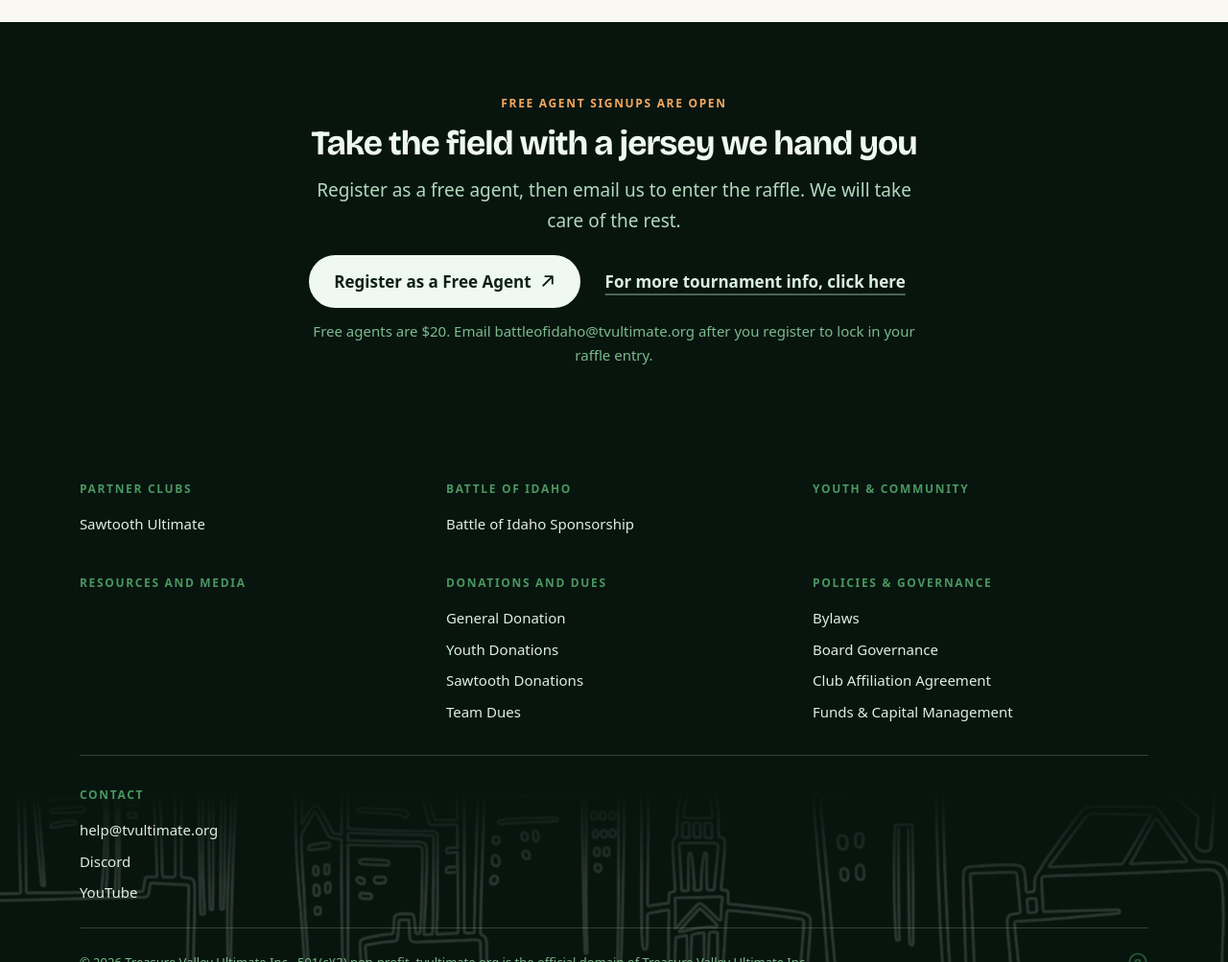
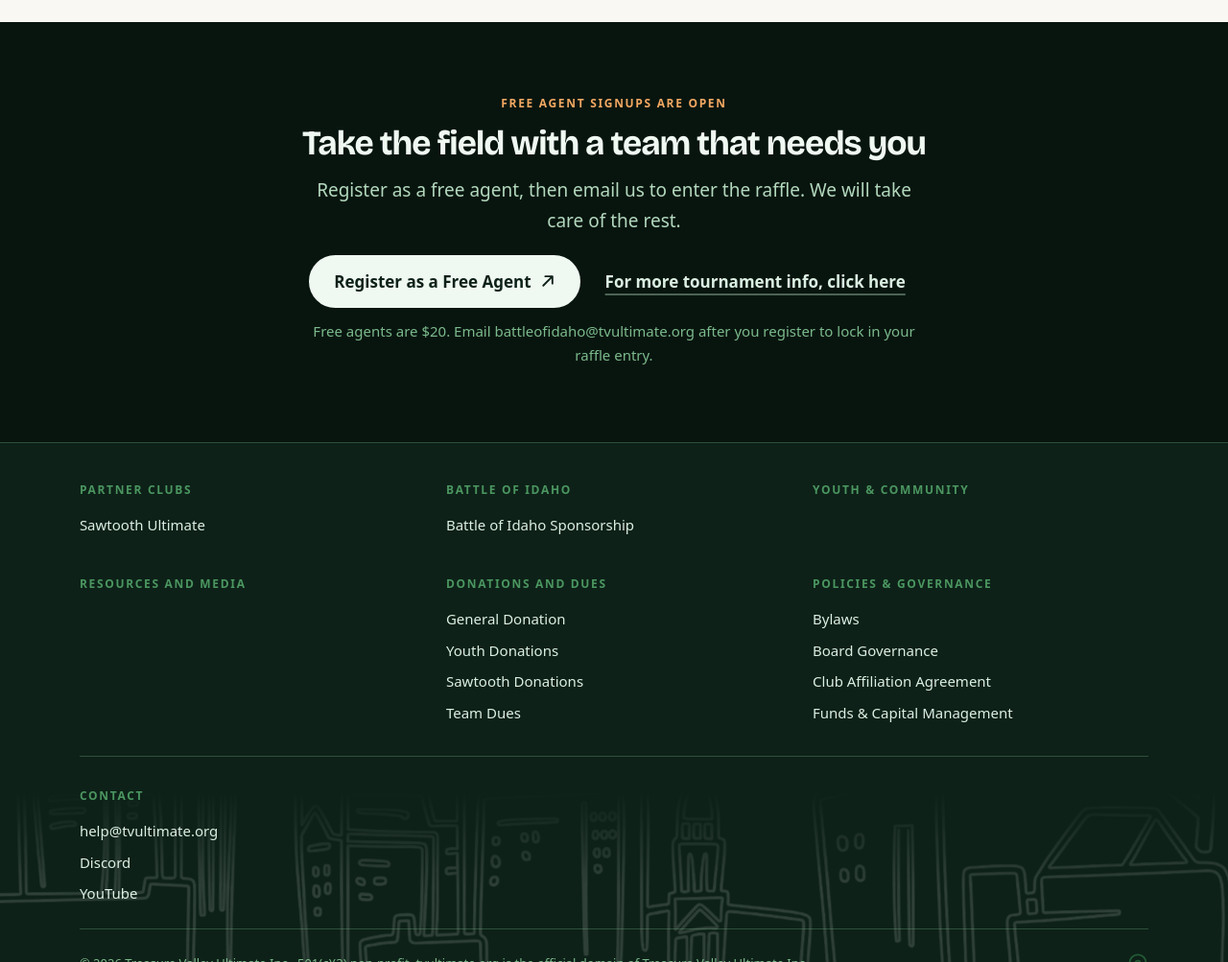
Before and after one commit to tvultimate/tvultimate.org, an Astro site: page /battle-of-idaho/free-agent in a window 1280 px wide. Shown: the part 2620-3623 px from the top of the page at 96% size. Built offline with nearby package versions, Linux system fonts and the light colour scheme; Astro itself is replaced by a stand-in of ours.

Commit message:
content fixes

```diff
--- a/src/components/SiteFooter.astro
+++ b/src/components/SiteFooter.astro
@@ -109,7 +109,19 @@ const year = new Date().getFullYear();
     position: relative;
     overflow: clip;
     padding-block: var(--space-6);
-    background: var(--surface-inverse);
+    /*
+      A softer ground than the dark sections it can follow. The closing call
+      to action on a landing page is `--surface-inverse`, the same pine-950 as
+      this footer used to be, and the two read as one undivided block. Lifting
+      the footer a step separates the site's furniture from the page's own
+      dark sections.
+
+      The hairline is the belt to that braces: a tonal step alone is easy to
+      miss on a dim screen, and this edge is the only thing telling a reader
+      that the page has ended and the footer has begun.
+    */
+    background: var(--surface-inverse-soft);
+    border-block-start: var(--border-width) solid var(--line-inverse);
     color: var(--color-pine-200);
   }
 
--- a/src/data/campaign.ts
+++ b/src/data/campaign.ts
@@ -222,7 +222,7 @@ export const freeAgentLanding: CampaignLanding = {
       {
         icon: 'users',
         title: 'Sign up solo, get drafted',
-        body: 'Register as an individual and we place you on a dedicated free agent squad — Mixed Adult or Adult Open. You show up, we hand you a jersey.',
+        body: 'Register as an individual and we place you on a dedicated free agent squad — Mixed Adult or Adult Open. You show up, we play.',
       },
       {
         icon: 'trophy',
@@ -272,7 +272,7 @@ export const freeAgentLanding: CampaignLanding = {
   ],
   cta: {
     eyebrow: 'Free Agent signups are open',
-    title: 'Take the field with a jersey we hand you',
+    title: 'Take the field with a team that needs you',
     lede: 'Register as a free agent, then email us to enter the raffle. We will take care of the rest.',
     primary: 'Register as a Free Agent',
     note: `Free agents are ${freeAgentFee}. Email ${contact.battle.email} after you register to lock in your raffle entry.`,
@@ -320,7 +320,7 @@ export const youthFreeAgentLanding: CampaignLanding = {
       {
         icon: 'users',
         title: 'Sign up solo, get drafted',
-        body: 'Register as an individual and we place you on a dedicated Youth Open squad. You show up, we hand you a jersey.',
+        body: 'Register as an individual and we place you on a dedicated Youth Open squad. You show up, we play.',
       },
       {
         icon: 'shield',
@@ -358,7 +358,7 @@ export const youthFreeAgentLanding: CampaignLanding = {
   rules: youthFreeAgentRules,
   cta: {
     eyebrow: 'Youth free agent signups are open',
-    title: 'Take the field with a jersey we hand you',
+    title: 'Take the field with a team that needs you',
     lede: 'Register as a youth free agent, then email us if you have any questions about the division.',
     primary: 'Register as a Youth Free Agent',
     note: `Youth free agents are ${youthFreeAgentFee}. Players under 20 — email ${contact.youth.email} if you need help registering.`,
```
